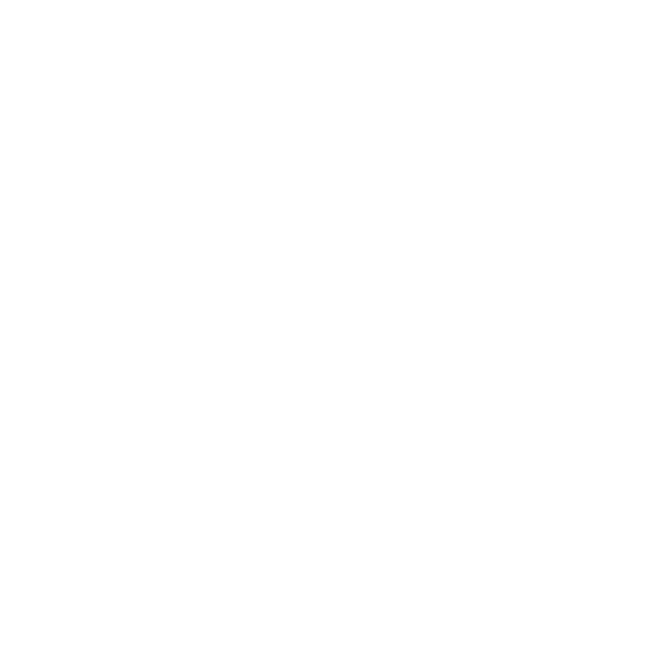
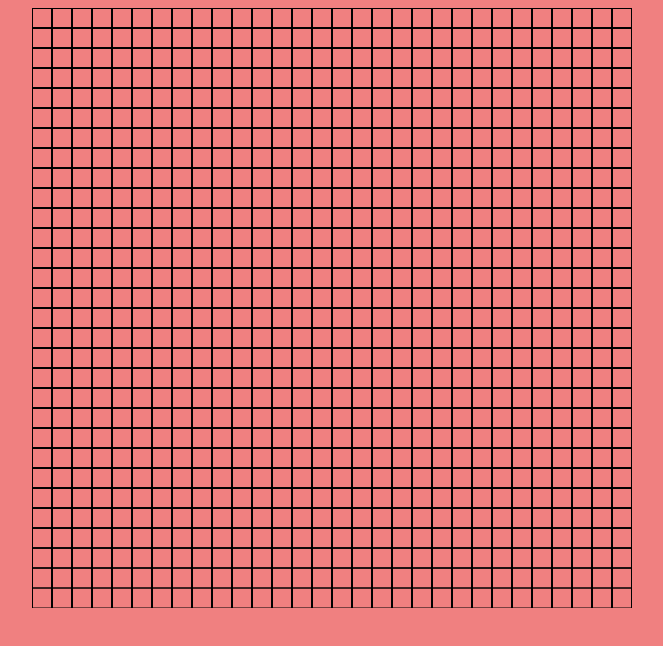
Before and after one commit to plutos-pole/automaton, a website with bundled scripts: page index.html in a window 1280 px wide. Shown: the whole page, without its empty margins (308-971 px from the left). Built offline with nearby package versions, Linux system fonts and the light colour scheme.

Commit message:
setup game

```diff
--- /dev/null
+++ b/Game.mjs
@@ -0,0 +1,58 @@
+import { WIDTH, HEIGHT, CELL_DIMENSION } from "./config.js"
+export default class Game {
+	constructor (w, h) {
+		this.w = w
+		this.h = h
+		this.board = null
+		const wrapper = document.getElementById("wrapper")
+		this.canvas = document.createElement("canvas")
+		this.canvas.width = this.w
+		this.canvas.height = this.h
+		this.canvas.id = "canvas"
+		this.ctx = this.canvas.getContext("2d")
+		wrapper.appendChild(this.canvas)
+	}
+
+	init(w, h) {
+		this.ctx.beginPath()
+		for (let i = 0; i <= w; i++) {
+			this.ctx.moveTo(i * CELL_DIMENSION, 0)
+			this.ctx.lineTo(i * CELL_DIMENSION, HEIGHT)
+			this.ctx.stroke()
+		}
+		for (let i = 0; i <= h; i++) {
+			this.ctx.moveTo(0, i * CELL_DIMENSION)
+			this.ctx.lineTo(WIDTH, i * CELL_DIMENSION)
+			this.ctx.stroke()
+		}
+	}
+
+	setup(w, h, GameBoard, Cell) {
+		this.board = new GameBoard(w, h)
+		this.board.populateWith(Cell)
+		console.log(this.board.table)
+	}
+
+	display() {
+		for (let y = 0; y < this.board.h; y++) {
+			for (let x = 0; x < this.board.w; x++) {
+				if (this.board.table[y][x].isAlive) {
+					const posX = x * CELL_DIMENSION
+					const posY = y * CELL_DIMENSION
+					this.ctx.fillRect(posX + 2, posY + 2, CELL_DIMENSION - 4, CELL_DIMENSION - 4)
+				}
+			}
+		}
+	}
+
+	handleClick(event) {
+		const mPosX = event.offsetX;
+		const mposY = event.offsetY;
+		const x = Math.floor(mPosX / CELL_DIMENSION)
+		const y = Math.floor(mposY / CELL_DIMENSION)
+		this.board.table[y][x].isAlive = true
+		this.display()
+	}
+
+
+}
--- a/config.js
+++ b/config.js
@@ -1,5 +1,13 @@
-const WIDTH  = 800
+const WIDTH  = 600
 const HEIGHT = WIDTH
-const COLS   = 40
+const COLS   = 30
 const ROWS   = COLS
 const CELL_DIMENSION = Math.floor(WIDTH / COLS)
+
+export {
+	WIDTH,
+	HEIGHT,
+	COLS,
+	ROWS,
+	CELL_DIMENSION
+}
--- a/index.html
+++ b/index.html
@@ -3,6 +3,7 @@
 <head>
 	<meta charset="UTF-8">
 	<meta name="viewport" content="width=device-width, initial-scale=1.0">
+	<link rel="stylesheet" href="./main.css">
 	<title>Document</title>
 </head>
 <body>
--- /dev/null
+++ b/main.css
@@ -0,0 +1,12 @@
+body {
+	background-color: lightcoral;
+}
+
+#wrapper {
+	display: flex;
+	justify-content: center;
+}
+
+#canvas {
+	/* cursor: pointer; */
+}
--- a/main.js
+++ b/main.js
@@ -1 +1,15 @@
-console.log("Hello world")
+import GameBoard from "./GameBoard.mjs";
+import Cell from "./Cell.mjs";
+import Game from "./Game.mjs";
+import {WIDTH, HEIGHT, COLS, ROWS} from "./config.js"
+
+document.addEventListener("DOMContentLoaded", () => {
+	console.log("Here")
+	const game = new Game(WIDTH, HEIGHT)
+	game.init(COLS, ROWS)
+	game.setup(COLS, ROWS, GameBoard, Cell)
+
+	game.canvas.addEventListener("click", game.handleClick.bind(game))
+	game.display()
+
+})
--- a/package.json
+++ b/package.json
@@ -5,7 +5,7 @@
   "type": "module",
   "scripts": {
     "test": "node --test --watch",
-    "dev": "nodemon --exec http-server ."
+    "dev": "nodemon --exec http-server . -c-1"
   },
   "keywords": [],
   "author": "",
```
